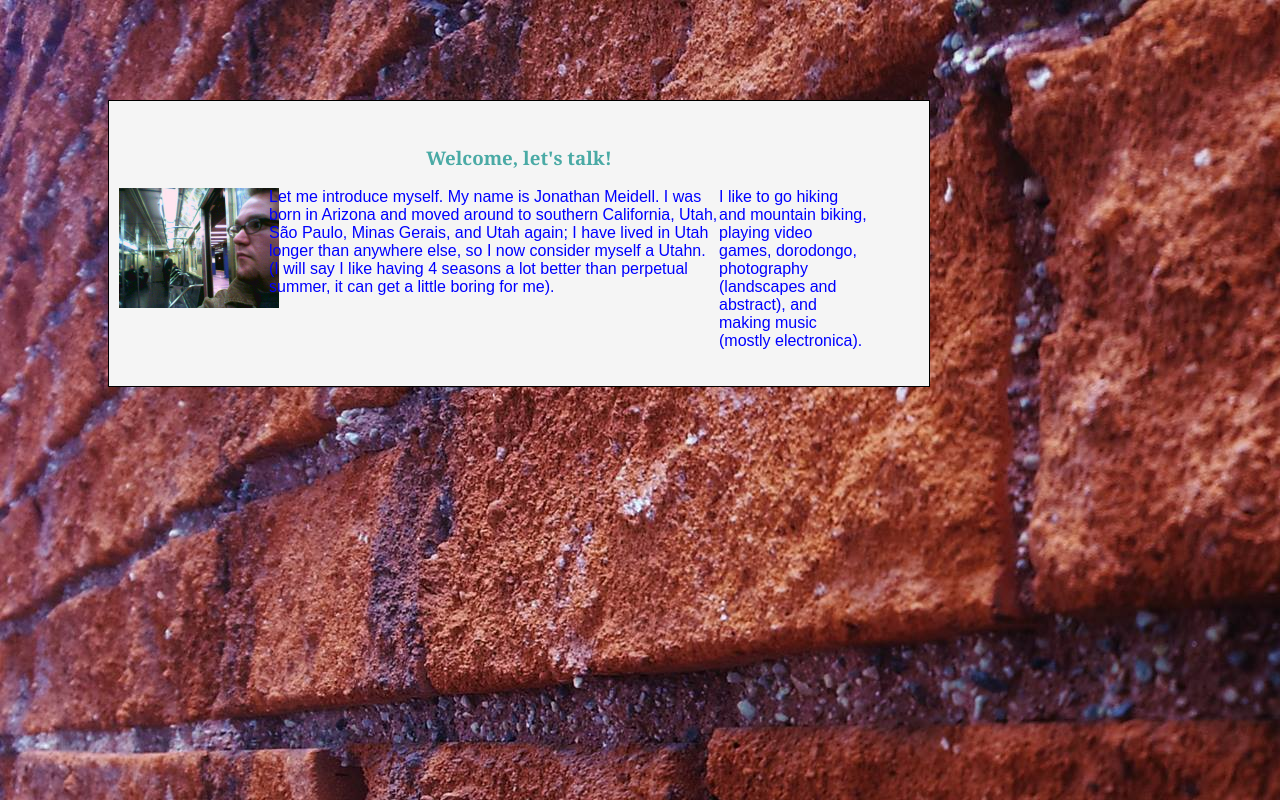
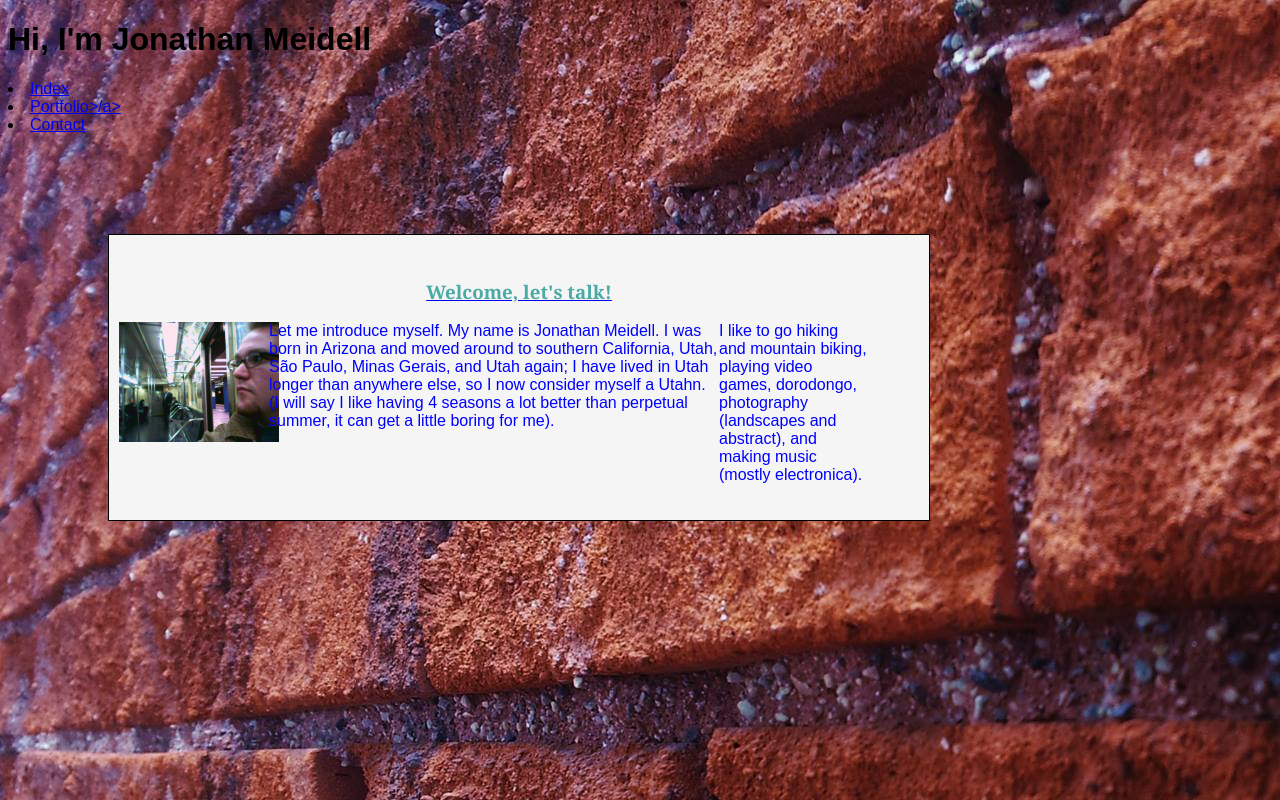
Before and after one commit to jonmeidell/Basic-Portfolio, a plain HTML site: page index.html in a window 1280 px wide. Drawn offline with Linux system fonts and the light colour scheme.

Commit message:
added changes to html

```diff
--- a/index.html
+++ b/index.html
@@ -11,6 +11,23 @@
 </head>
 
 <body>
+
+    <div>
+
+        <header>
+
+            <h1>Hi, I'm Jonathan Meidell</h1>
+
+            <nav>
+                <li><a href="index.html">Index</li>
+                <li><a href="portfolio.html">Portfolio>/a></li>
+                <li><a href="contact.html">Contact</li>
+            </nav>
+
+        </header>
+
+
+    </div>
 
     <div id="box">
 
```
